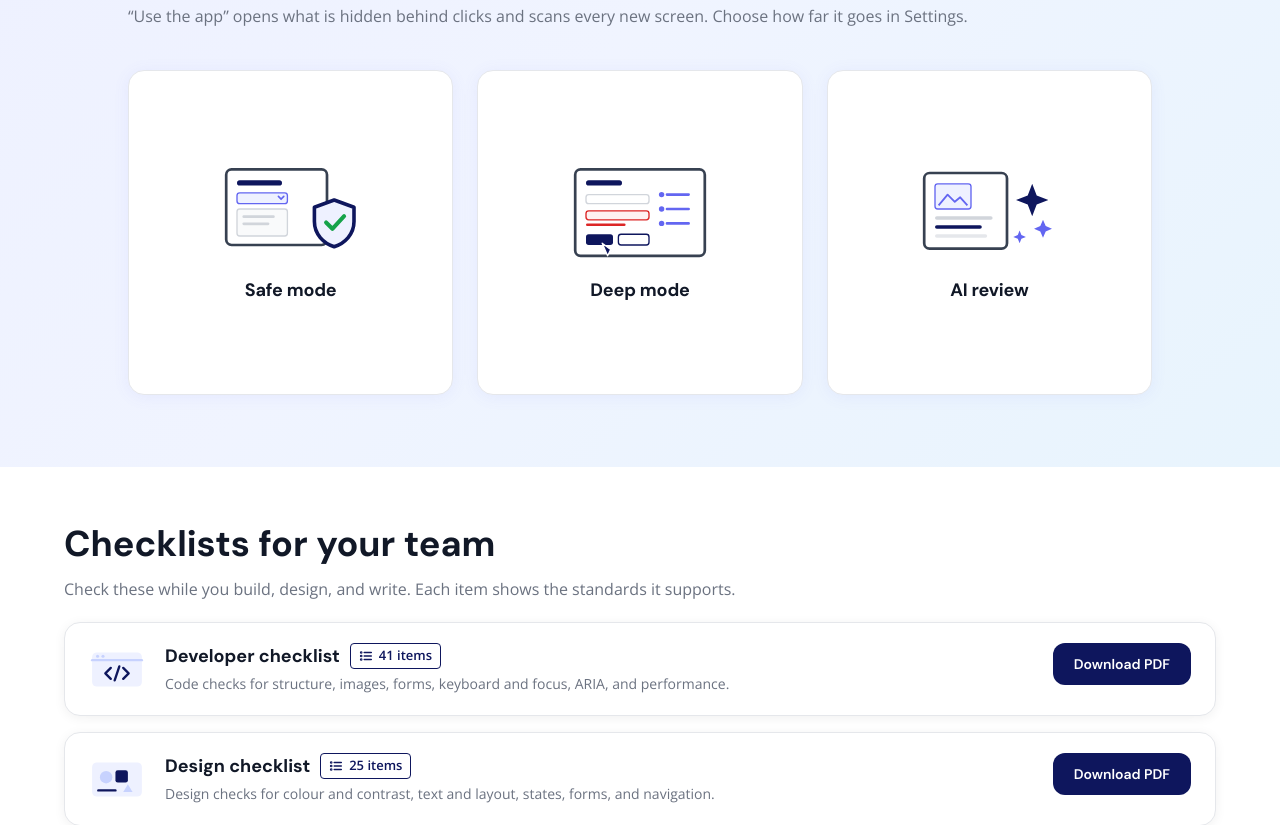
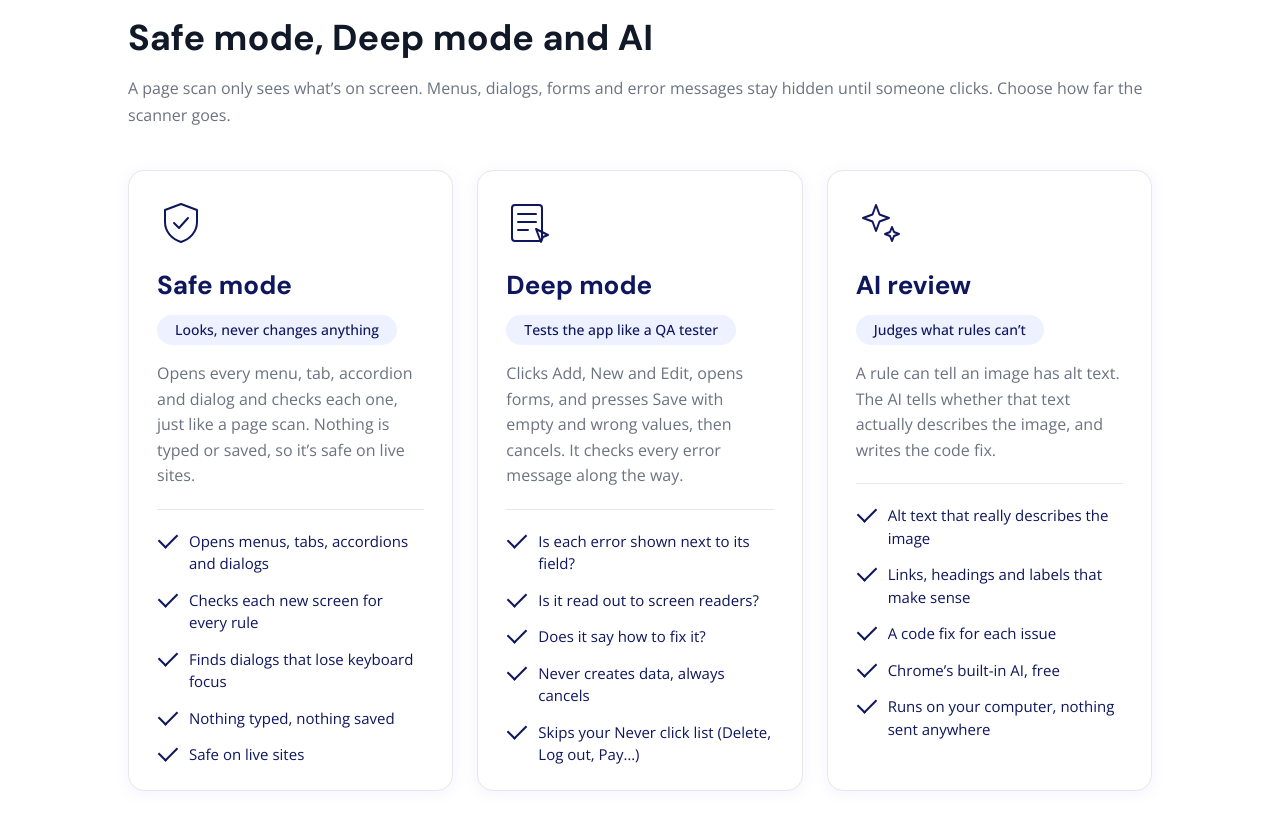
Before and after one commit to niharikasuri-bit/accessibility-site, a plain HTML site: page index.html in a window 1280 px wide. Shown: the part 1955-2780 px from the top of the page. Drawn offline with nearby package versions, Linux system fonts and the light colour scheme.

Commit message:
Safe mode, Deep mode and AI as cards with checklists on white; Checklists on lavender
Co-Authored-By: Claude Opus 5.5 <noreply@anthropic.com>

```diff
--- a/index.html
+++ b/index.html
@@ -204,71 +204,49 @@
       </div>
     </section>
 
-    <section class="tests" id="modes" aria-labelledby="modes-title">
+    <section class="modes" id="modes" aria-labelledby="modes-title">
       <div class="wrap">
         <h2 id="modes-title">Safe mode, Deep mode and AI</h2>
-        <p class="lead-sm">“Use the app” opens what is hidden behind clicks and scans every new screen. Choose how far it goes in Settings.</p>
-        <ul class="phil-grid">
-          <li>
-            <div class="phil-card" tabindex="0" role="group" aria-labelledby="phil-4">
-              <div class="phil-front" aria-hidden="true">
-                <svg viewBox="0 0 160 110" width="144" height="99" aria-hidden="true">
-    <rect x="8" y="6" width="112" height="84" rx="6" fill="#FFFFFF" stroke="#374151" stroke-width="3"/>
-    <rect x="20" y="18" width="50" height="6" rx="3" fill="#0E165D"/>
-    <rect x="20" y="32" width="56" height="12" rx="3" fill="#EEF1FF" stroke="#6366F1" stroke-width="1.5"/><path d="M66 36l3 3 3-3" fill="none" stroke="#6366F1" stroke-width="1.8" stroke-linecap="round"/>
-    <rect x="20" y="50" width="56" height="30" rx="3" fill="#F9FAFB" stroke="#D1D5DB" stroke-width="1.5"/>
-    <rect x="26" y="57" width="36" height="3" rx="1.5" fill="#D1D5DB"/><rect x="26" y="65" width="30" height="3" rx="1.5" fill="#D1D5DB"/>
-    <path d="M128 40l22 8v16c0 14-10 24-22 28-12-4-22-14-22-28V48z" fill="#EEF1FF" stroke="#0E165D" stroke-width="4" stroke-linejoin="round"/>
-    <path d="M119 65l7 7 13-14" fill="none" stroke="#16A34A" stroke-width="4.5" stroke-linecap="round" stroke-linejoin="round"/>
-  </svg>
-                <span class="phil-title">Safe mode</span>
-              </div>
-              <div class="phil-back">
-                <h3 id="phil-4">Safe mode</h3>
-                <p>Opens menus, tabs, accordions and dialogs one by one and scans each new state. Never saves anything.</p>
-              </div>
-            </div>
+        <p class="lead-sm">A page scan only sees what’s on screen. Menus, dialogs, forms and error messages stay hidden until someone clicks. Choose how far the scanner goes.</p>
+        <ul class="mode-grid">
+          <li class="mode-card">
+            <svg class="mode-icon" aria-hidden="true" viewBox="0 0 48 48" width="48" height="48" fill="none" stroke="currentColor" stroke-width="2" stroke-linecap="round" stroke-linejoin="round"><path d="M24 5l16 6v12c0 10-7 17-16 20-9-3-16-10-16-20V11z"/><path d="M17 24l5 5 9-10"/></svg>
+            <h3>Safe mode</h3>
+            <span class="mode-tag">Looks, never changes anything</span>
+            <p>Opens every menu, tab, accordion and dialog and checks each one, just like a page scan. Nothing is typed or saved, so it’s safe on live sites.</p>
+            <ul class="mode-points">
+              <li>Opens menus, tabs, accordions and dialogs</li>
+              <li>Checks each new screen for every rule</li>
+              <li>Finds dialogs that lose keyboard focus</li>
+              <li>Nothing typed, nothing saved</li>
+              <li>Safe on live sites</li>
+            </ul>
           </li>
-          <li>
-            <div class="phil-card" tabindex="0" role="group" aria-labelledby="phil-5">
-              <div class="phil-front" aria-hidden="true">
-                <svg viewBox="0 0 160 110" width="144" height="99" aria-hidden="true">
-    <rect x="8" y="6" width="144" height="96" rx="6" fill="#FFFFFF" stroke="#374151" stroke-width="3"/>
-    <rect x="20" y="18" width="40" height="6" rx="3" fill="#0E165D"/>
-    <rect x="20" y="34" width="70" height="10" rx="3" fill="#FFFFFF" stroke="#D1D5DB" stroke-width="1.5"/>
-    <rect x="20" y="52" width="70" height="10" rx="3" fill="#FEF2F2" stroke="#DC2626" stroke-width="1.5"/>
-    <rect x="20" y="66" width="44" height="3" rx="1.5" fill="#DC2626"/>
-    <rect x="20" y="78" width="30" height="12" rx="3" fill="#0E165D"/><rect x="56" y="78" width="34" height="12" rx="3" fill="#FFFFFF" stroke="#0E165D" stroke-width="1.5"/>
-    <path d="M110 34h24M110 50h24M110 66h24" stroke="#6366F1" stroke-width="3" stroke-linecap="round"/>
-    <circle cx="104" cy="34" r="3" fill="#6366F1"/><circle cx="104" cy="50" r="3" fill="#6366F1"/><circle cx="104" cy="66" r="3" fill="#6366F1"/>
-    <path d="M38 88l6 14 3-6 6 3z" fill="#0E165D" stroke="#FFFFFF" stroke-width="1.5" stroke-linejoin="round"/>
-  </svg>
-                <span class="phil-title">Deep mode</span>
-              </div>
-              <div class="phil-back">
-                <h3 id="phil-5">Deep mode</h3>
-                <p>Uses the app like a person testing it: clicks Add, New, Edit and cards, presses Save with empty and wrongly formatted fields to test the error messages, then closes the form without saving. It never creates test data.</p>
-              </div>
-            </div>
+          <li class="mode-card">
+            <svg class="mode-icon" aria-hidden="true" viewBox="0 0 48 48" width="48" height="48" fill="none" stroke="currentColor" stroke-width="2" stroke-linecap="round" stroke-linejoin="round"><rect x="6" y="6" width="30" height="36" rx="3"/><path d="M12 15h18M12 23h18M12 31h10"/><path d="M30 30l12 6-5 2-2 5z"/></svg>
+            <h3>Deep mode</h3>
+            <span class="mode-tag">Tests the app like a QA tester</span>
+            <p>Clicks Add, New and Edit, opens forms, and presses Save with empty and wrong values, then cancels. It checks every error message along the way.</p>
+            <ul class="mode-points">
+              <li>Is each error shown next to its field?</li>
+              <li>Is it read out to screen readers?</li>
+              <li>Does it say how to fix it?</li>
+              <li>Never creates data, always cancels</li>
+              <li>Skips your Never click list (Delete, Log out, Pay…)</li>
+            </ul>
           </li>
-          <li>
-            <div class="phil-card" tabindex="0" role="group" aria-labelledby="phil-6">
-              <div class="phil-front" aria-hidden="true">
-                <svg viewBox="0 0 160 110" width="144" height="99" aria-hidden="true">
-    <rect x="8" y="10" width="92" height="84" rx="6" fill="#FFFFFF" stroke="#374151" stroke-width="3"/>
-    <rect x="20" y="22" width="40" height="28" rx="3" fill="#EEF1FF" stroke="#6366F1" stroke-width="1.5"/><path d="M24 46l10-12 8 8 6-5 8 9" fill="none" stroke="#6366F1" stroke-width="2" stroke-linejoin="round"/>
-    <rect x="20" y="58" width="64" height="4" rx="2" fill="#D1D5DB"/><rect x="20" y="68" width="52" height="4" rx="2" fill="#0E165D"/><rect x="20" y="78" width="58" height="4" rx="2" fill="#E5E7EB"/>
-    <path d="M128 22l5 13 13 5-13 5-5 13-5-13-13-5 13-5z" fill="#0E165D"/>
-    <path d="M140 62l3 7 7 3-7 3-3 7-3-7-7-3 7-3z" fill="#6366F1"/>
-    <path d="M114 74l2 5 5 2-5 2-2 5-2-5-5-2 5-2z" fill="#6366F1"/>
-  </svg>
-                <span class="phil-title">AI review</span>
-              </div>
-              <div class="phil-back">
-                <h3 id="phil-6">AI review</h3>
-                <p>Chrome’s built-in AI, free, runs on this computer. It judges image descriptions, link text, headings, labels and page titles, and writes a code fix for each issue. Page content never leaves the computer.</p>
-              </div>
-            </div>
+          <li class="mode-card">
+            <svg class="mode-icon" aria-hidden="true" viewBox="0 0 48 48" width="48" height="48" fill="none" stroke="currentColor" stroke-width="2" stroke-linecap="round" stroke-linejoin="round"><path d="M20 6l3.5 9.5L33 19l-9.5 3.5L20 32l-3.5-9.5L7 19l9.5-3.5z"/><path d="M36 28l2 5 5 2-5 2-2 5-2-5-5-2 5-2z"/></svg>
+            <h3>AI review</h3>
+            <span class="mode-tag">Judges what rules can’t</span>
+            <p>A rule can tell an image has alt text. The AI tells whether that text actually describes the image, and writes the code fix.</p>
+            <ul class="mode-points">
+              <li>Alt text that really describes the image</li>
+              <li>Links, headings and labels that make sense</li>
+              <li>A code fix for each issue</li>
+              <li>Chrome’s built-in AI, free</li>
+              <li>Runs on your computer, nothing sent anywhere</li>
+            </ul>
           </li>
         </ul>
       </div>
--- a/site.css
+++ b/site.css
@@ -149,7 +149,6 @@ code { font: 14px "JetBrains Mono", ui-monospace, Consolas, monospace; backgroun
    keyboard focus a navy panel shows the title and details. */
 .tests { background: linear-gradient(135deg, #EEF1FF 0%, #F0F4FF 40%, #E8F4FD 100%); }
 .tests .wrap { max-width: 1072px; }
-.tests + .tests { padding-top: 0; }
 .tests h2 { margin-bottom: 16px; }
 .tests .lead-sm { font-size: 16px; line-height: 1.72; margin-bottom: 40px; max-width: none; }
 .phil-grid { list-style: none; margin: 0; padding: 0; display: grid; grid-template-columns: repeat(3, minmax(0, 1fr)); gap: 24px; }
@@ -236,8 +235,27 @@ code { font: 14px "JetBrains Mono", ui-monospace, Consolas, monospace; backgroun
 .ticks li::before { content: "✓"; position: absolute; left: 0; top: 0; width: 18px; height: 18px; border-radius: 50%; background: var(--primary-bg); color: var(--primary); font-weight: 700; font-size: 12px; display: grid; place-items: center; }
 .install { display: flex; flex-direction: column; gap: 10px; margin-bottom: 8px; }
 
-/* Checklists */
-.checklists { padding: 56px 0; }
+/* Safe mode, Deep mode and AI: white section, cards with an icon, title, tag, description and a checklist */
+.modes { padding: 72px 0; background: var(--paper); }
+.modes .wrap { max-width: 1072px; }
+.modes h2 { margin-bottom: 16px; }
+.modes .lead-sm { font-size: 16px; line-height: 1.72; margin-bottom: 40px; max-width: none; }
+.mode-grid { list-style: none; margin: 0; padding: 0; display: grid; grid-template-columns: repeat(3, minmax(0, 1fr)); gap: 24px; }
+@media (max-width: 899px) { .mode-grid { grid-template-columns: 1fr; max-width: 520px; } }
+.mode-card { background: var(--paper); border: 1px solid var(--divider); border-radius: var(--radius); box-shadow: 0 2px 16px rgba(99, 102, 241, .08); padding: 28px 28px 24px; }
+.mode-icon { color: var(--primary); display: block; margin-bottom: 18px; }
+.mode-card h3 { font-size: 26px; color: var(--primary); margin-bottom: 14px; }
+.mode-tag { display: inline-block; background: var(--primary-bg); color: var(--primary); border-radius: 999px; padding: 4px 18px; font-size: 14px; font-weight: 500; margin-bottom: 16px; }
+.mode-card > p { color: var(--muted); font-size: 16px; line-height: 1.6; margin: 0 0 20px; padding-bottom: 20px; border-bottom: 1px solid var(--divider); }
+.mode-points { list-style: none; margin: 0; padding: 0; display: grid; gap: 14px; }
+.mode-points li { position: relative; padding-left: 32px; color: var(--primary); font-size: 15px; line-height: 1.5; }
+.mode-points li::before { content: ""; position: absolute; left: 2px; top: 3px; width: 16px; height: 9px; border-left: 2px solid currentColor; border-bottom: 2px solid currentColor; transform: rotate(-45deg); }
+
+/* Checklists: lavender, alternating with the white section above */
+.checklists { padding: 56px 0; background: linear-gradient(135deg, #EEF1FF 0%, #F0F4FF 40%, #E8F4FD 100%); }
+@media (prefers-color-scheme: dark) {
+  :root:not([data-theme="light"]) .checklists { background: linear-gradient(135deg, #131838 0%, #141A3D 40%, #10203A 100%); }
+}
 .lead-sm { color: var(--muted); max-width: 52em; }
 /* One wide card per checklist, stacked in 3 rows: picture | title (with its item-count tag) and description |
    Download PDF on the right, centred */
```
